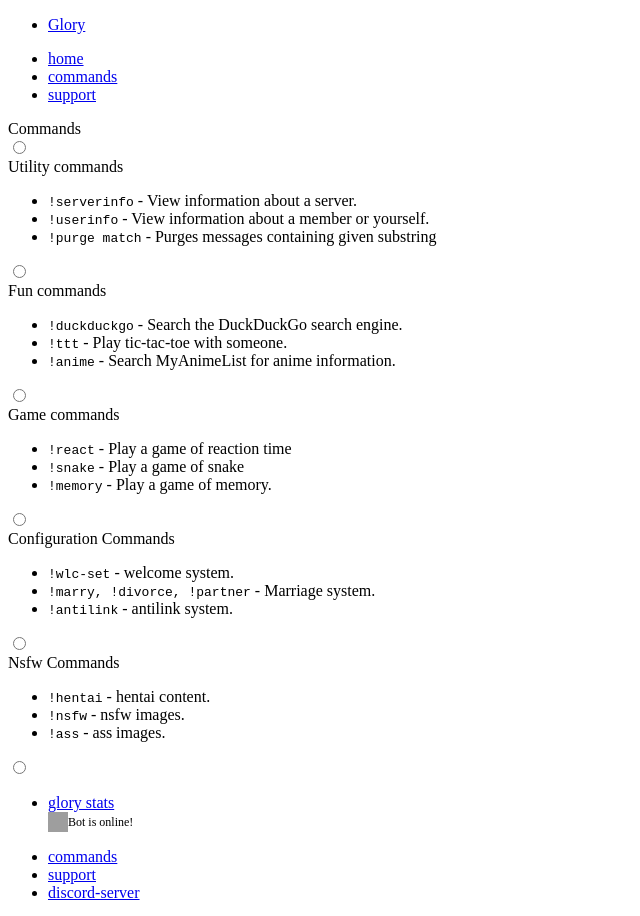
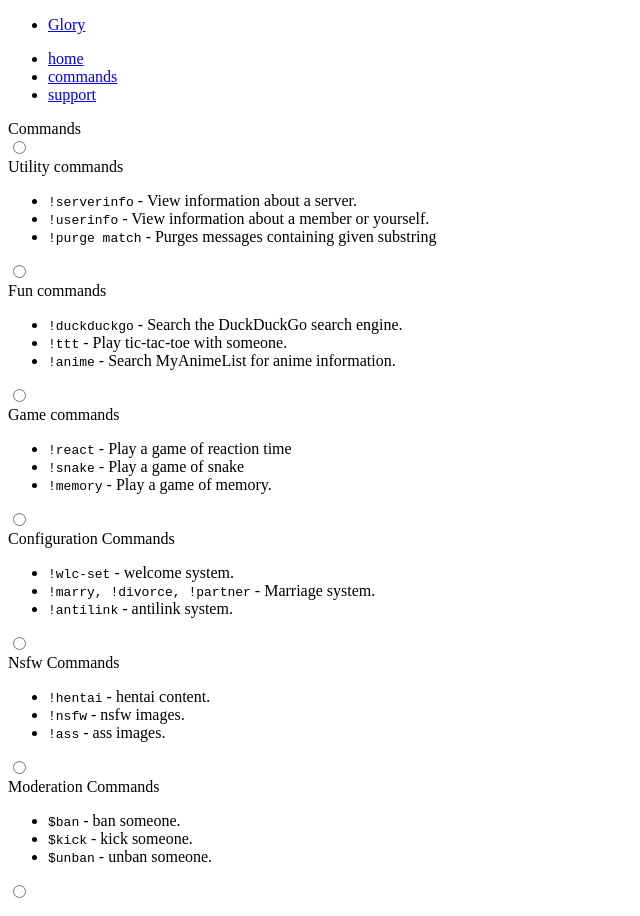
Before and after one commit to phobu/glorybot, a Next.js app: page /commands in a window 1280 px wide. Shown: the top 916 px of the page, without its empty margins (0-640 px from the left). Built offline with nearby package versions, Linux system fonts and the light colour scheme; grey boxes are pictures that could not be loaded.

Commit message:
Update commands.js

```diff
--- a/src/pages/commands.js
+++ b/src/pages/commands.js
@@ -148,6 +148,30 @@ export default function Commands() {
             </div>
           </section>
 
+                      <input type="radio" name="accordion" id="cb5" />
+          <section className="box">
+            <label className="box-title p-color" htmlFor="cb5">
+              Moderation Commands
+            </label>
+            <label className="box-close" htmlFor="acc-close"></label>
+            <div className="box-content p-color">
+              <ul>
+                <li>
+                  <kbd>$ban</kbd> -{" "}
+                  <span className="p-color">ban someone.</span>
+                </li>
+                <li>
+                  <kbd>$kick</kbd> -{" "}
+                  <span className="p-color">kick someone.</span>
+                </li>
+                <li>
+                  <kbd>$unban</kbd> -{" "}
+                  <span className="p-color">unban someone.</span>
+                </li>
+              </ul>
+            </div>
+          </section>
+
           <input type="radio" name="accordion" id="acc-close" />
         </nav>
       </section>
```
